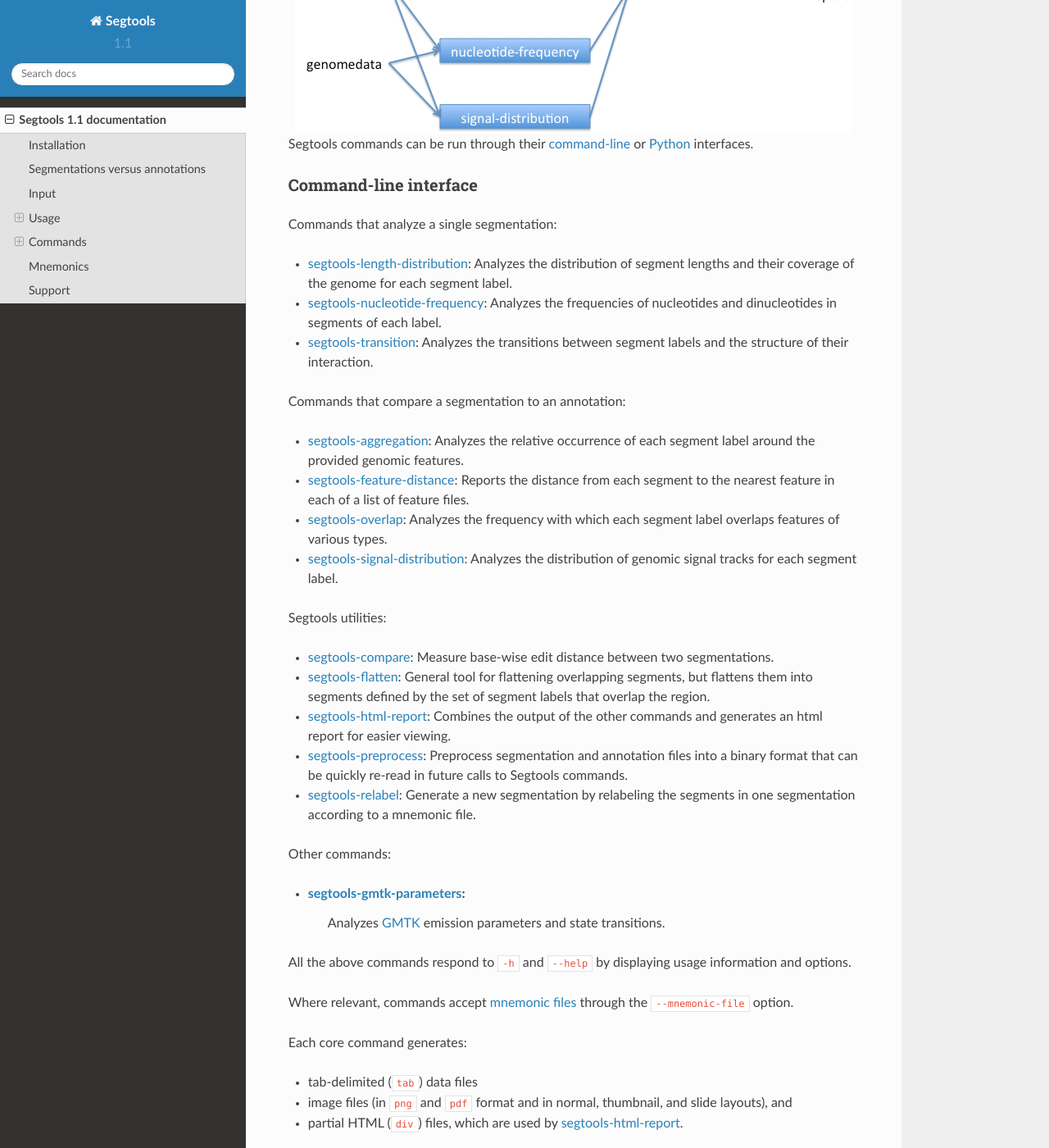
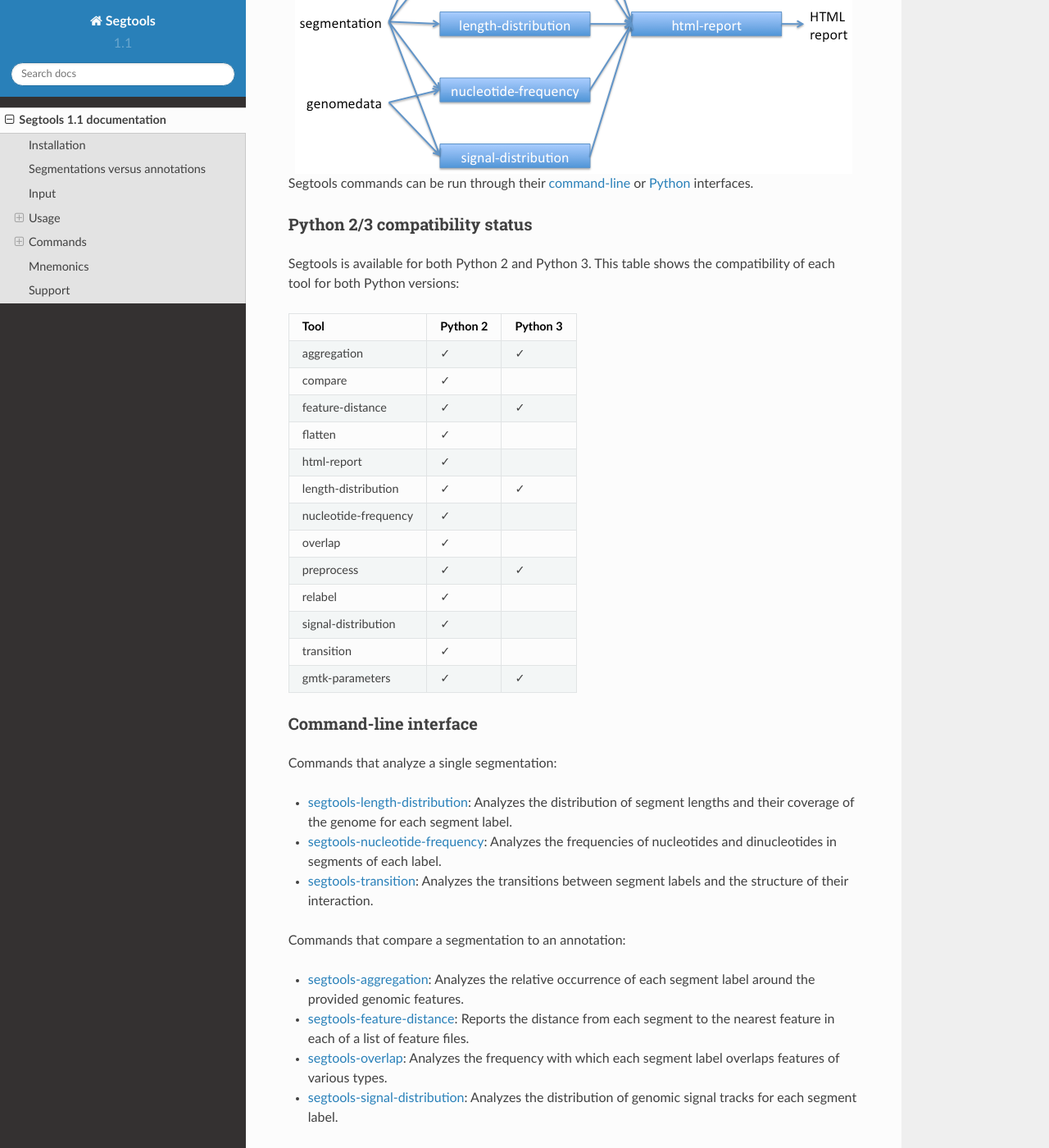
Before and after one commit to hoffmangroup/segtools, a Sphinx documentation site: the page built from doc/segtools.rst, in a window 1280 px wide and 1400 px high, scrolled down 2317 px. Shown: the whole window at 82% size. Built offline with Sphinx 7.4.7 and the Read the Docs theme 2.0.0, drawn with Linux system fonts in a browser that asks for light colours; formulas are drawn with MathJax 3; some of the changed text lies outside the part shown.

Commit message:
Added table and installation link

```diff
--- a/doc/segtools.rst
+++ b/doc/segtools.rst
@@ -34,7 +34,7 @@ Installation
 
 Segtools requires the following prerequisites:
 
-- Python 2.7, with Rpy2 2.1.3+
+- Python 2.7 *or* Python 3.6, with Rpy2 2.1.3+
 - Zlib
 - Numpy 1.3+
 - R 2.10.0+, with latticeExtra and reshape packages
@@ -48,6 +48,9 @@ installed with::
 To use :ref:`segtools-signal-distribution <segtools-signal-distribution>`
 or :ref:`segtools-nucleotide-frequency <segtools-nucleotide-frequency>`,
 the Python packge, Genomedata, is also required.
+
+To know what tools are compatible for Python 2 and 3 see the
+:ref:`Python compatibility table<python-compatibility-by-tool>`.
 
 Segmentations versus annotations
 ================================
@@ -108,6 +111,45 @@ Segtools commands can be run through their
 :ref:`command-line <command-line-interface>`
 or :ref:`Python <python-interface>`
 interfaces.
+
+
+.. _`python-compatibility-by-tool`:
+
+Python 2/3 compatibility status
+----------------------------
+
+Segtools is available for both Python 2 and Python 3.
+This table shows the compatibility of each tool for both Python versions:
+
++-------------------------+------------+------------+
+|           Tool          |  Python 2  |  Python 3  |
++=========================+============+============+
+|       aggregation       |     ✓      |     ✓      |
++-------------------------+------------+------------+
+|         compare         |     ✓      |            |
++-------------------------+------------+------------+
+|    feature-distance     |     ✓      |     ✓      |
++-------------------------+------------+------------+
+|         flatten         |     ✓      |            |
++-------------------------+------------+------------+
+|      html-report        |     ✓      |            |
++-------------------------+------------+------------+
+|   length-distribution   |     ✓      |     ✓      |
++-------------------------+------------+------------+
+|   nucleotide-frequency  |     ✓      |            |
++-------------------------+------------+------------+
+|         overlap         |     ✓      |            |
++-------------------------+------------+------------+
+|       preprocess        |     ✓      |     ✓      |
++-------------------------+------------+------------+
+|         relabel         |     ✓      |            |
++-------------------------+------------+------------+
+|   signal-distribution   |     ✓      |            |
++-------------------------+------------+------------+
+|       transition        |     ✓      |            |
++-------------------------+------------+------------+
+|     gmtk-parameters     |     ✓      |     ✓      |
++-------------------------+------------+------------+
 
 
 .. _`command-line-interface`:
```
